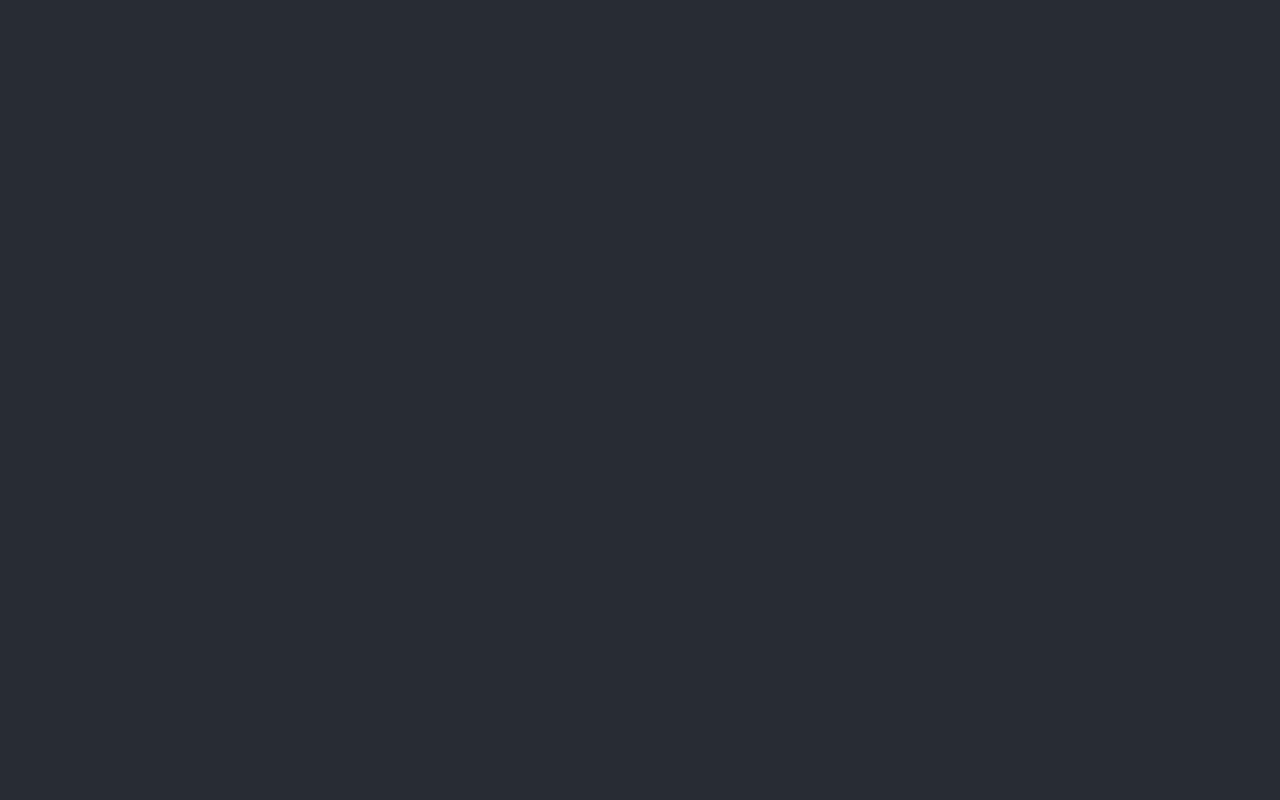
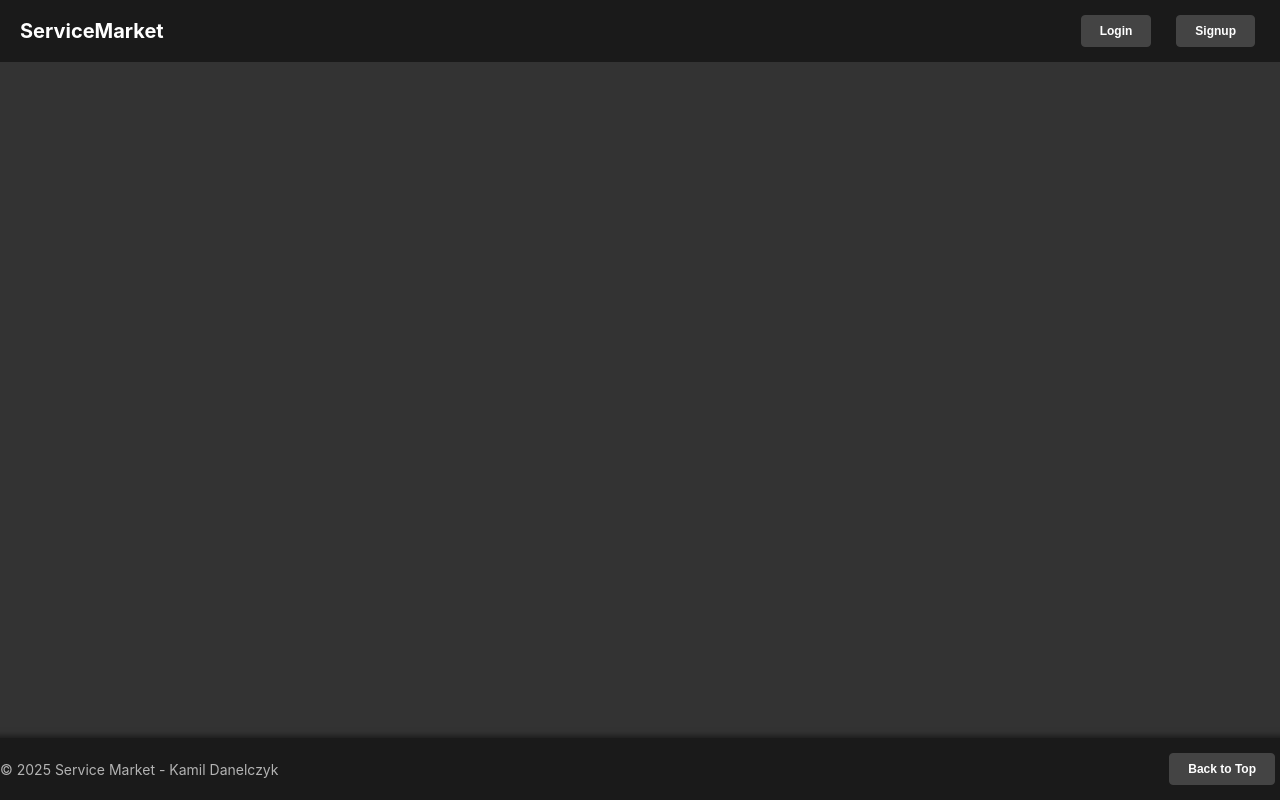
Before and after one commit to kdanelczyk/ServiceMarket, a React (Create React App) app in the folder frontendservice/: page /auth/login in a window 1280 px wide. Built offline with nearby package versions, Linux system fonts and the light colour scheme; no server answers.

Commit message:
add auth hooks and layout with ui

```diff
--- a/frontendservice/package.json
+++ b/frontendservice/package.json
@@ -3,10 +3,13 @@
   "version": "0.1.0",
   "private": true,
   "dependencies": {
+    "axios": "^1.7.9",
     "cra-template": "1.2.0",
     "frontendservice": "file:",
+    "jwt-decode": "^4.0.0",
     "react": "^18.3.1",
     "react-dom": "^18.3.1",
+    "react-router-dom": "^7.1.5",
     "react-scripts": "5.0.1",
     "web-vitals": "^4.2.4"
   },
--- a/frontendservice/src/App.css
+++ b/frontendservice/src/App.css
@@ -1,6 +1,6 @@
 .App {
   text-align: center;
-  background-color: #282c34;
+  background-color: #333;
   min-height: 100vh;
   display: flex;
   flex-direction: column;
--- a/frontendservice/src/App.js
+++ b/frontendservice/src/App.js
@@ -1,10 +1,17 @@
+import { default as React } from 'react';
+import { BrowserRouter } from 'react-router-dom';
 import './App.css';
+import Footer from './components/layout/Footer';
+import Header from './components/layout/Header';
 
 function App() {
   return (
-    <div className="App">
-
-    </div>
+    <BrowserRouter>
+      <div className="App">
+        <Header />
+        <Footer />
+      </div>
+    </BrowserRouter>
   );
 }
 
--- /dev/null
+++ b/frontendservice/src/components/layout/Footer.js
@@ -0,0 +1,37 @@
+import { default as React } from 'react';
+import StyledButton from '../ui/StyledButton';
+
+const Footer = () => (
+    <footer style={styles.footer}>
+        <p style={styles.text}>© 2025 Service Market - Kamil Danelczyk</p>
+        <StyledButton onClick={() => window.scrollTo({ top: 0, behavior: 'smooth' })} style={styles.button}>
+            Back to Top
+        </StyledButton>
+    </footer>
+);
+
+const styles = {
+    footer: {
+        backgroundColor: '#1a1a1a',
+        color: '#b3b3b3',
+        display: 'flex',
+        justifyContent: 'space-between',
+        alignItems: 'center',
+        padding: '10px 20px',
+        position: 'fixed',
+        bottom: '0',
+        width: '100%',
+        boxShadow: '0 -2px 6px rgba(0, 0, 0, 0.5)',
+        zIndex: 1000,
+    },
+    text: {
+        margin: '0',
+        fontSize: '14px',
+        fontWeight: '400',
+    },
+    button: {
+        marginLeft: 'auto',
+    }
+};
+
+export default Footer;
--- /dev/null
+++ b/frontendservice/src/components/layout/Header.js
@@ -0,0 +1,95 @@
+import React, { useEffect, useState } from 'react';
+import { useNavigate } from 'react-router-dom';
+import { useAuth } from '../../hooks/useAuth';
+import { useCategories } from '../../hooks/useCategories';
+import NavigationButtons from '../ui/NavigationButtons';
+import TaskSelectionModal from '../ui/TaskSelectionModal';
+
+const Header = () => {
+    const navigate = useNavigate();
+    const { isLoggedIn, userRole, logout } = useAuth();
+    const categories = useCategories();
+    const [categorySelection, setCategorySelection] = useState(false);
+    const [selectedType, setSelectedType] = useState(null);
+
+    // States for scroll direction
+    const [scrollDirection, setScrollDirection] = useState('up');
+    const [prevScrollY, setPrevScrollY] = useState(0);
+
+    useEffect(() => {
+        const handleScroll = () => {
+            const currentScrollY = window.scrollY;
+            if (currentScrollY > prevScrollY) {
+                setScrollDirection('down');
+            } else {
+                setScrollDirection('up');
+            }
+            setPrevScrollY(currentScrollY);
+        };
+
+        window.addEventListener('scroll', handleScroll);
+        return () => window.removeEventListener('scroll', handleScroll);
+    }, [prevScrollY]);
+
+    const handleCreateTask = () => {
+        setSelectedType(null);
+        setCategorySelection(true);
+    };
+
+    const handleCategorySelection = (categoryId) => {
+        if (selectedType === 'requests') {
+            navigate(`/tasks/requests/new/${categoryId}`);
+        } else if (selectedType === 'offers') {
+            navigate(`/tasks/offers/new/${categoryId}`);
+        }
+        setCategorySelection(false);
+    };
+
+    return (
+        <header
+            style={{
+                ...styles.header,
+                transform: scrollDirection === 'down' ? 'translateY(-100%)' : 'translateY(0)', // Hide when scrolling down
+                transition: 'transform 0.3s ease-in-out', // Smooth transition
+            }}
+        >
+            <h1 onClick={() => navigate('/dashboard')} style={styles.logo}>ServiceMarket</h1>
+            <NavigationButtons isLoggedIn={isLoggedIn} userRole={userRole} onLogout={logout} onCreateTask={handleCreateTask} />
+
+            {categorySelection && (
+                <TaskSelectionModal
+                    categories={categories}
+                    selectedType={selectedType}
+                    onSelectType={setSelectedType}
+                    onSelectCategory={handleCategorySelection}
+                    onClose={() => setCategorySelection(false)}
+                />
+            )}
+        </header>
+    );
+};
+
+const styles = {
+    header: {
+        display: 'flex',
+        justifyContent: 'space-between',
+        alignItems: 'center', // Vertically center the content
+        padding: '10px 20px', // Reduced padding for smaller header
+        backgroundColor: '#1a1a1a',
+        color: 'white',
+        position: 'fixed',  // Fixed to top
+        top: '0',  // Always at the top
+        left: '0',
+        width: '100%',
+        zIndex: 1000,
+        boxSizing: 'border-box', // Make sure padding doesn't affect overall width
+    },
+    logo: {
+        cursor: 'pointer',
+        fontSize: '20px', // Smaller font size
+        margin: '0',
+        padding: '0', // Remove default padding/margin
+    },
+};
+
+export default Header;
--- /dev/null
+++ b/frontendservice/src/components/ui/NavigationButtons.js
@@ -0,0 +1,43 @@
+import React from 'react';
+import { useNavigate } from 'react-router-dom';
+import StyledButton from './StyledButton';
+
+const NavigationButtons = ({ isLoggedIn, userRole, onLogout, onCreateTask }) => {
+    const navigate = useNavigate();
+
+    return (
+        <div style={styles.buttonContainer}>
+            {isLoggedIn ? (
+                <>
+                    {userRole?.includes('ROLE_ADMIN') && (
+                        <>
+                            <StyledButton onClick={() => navigate('/categories/page')}>
+                                Categories
+                            </StyledButton>
+                            <StyledButton onClick={() => navigate('/users/page')}>
+                                Users
+                            </StyledButton>
+                        </>
+                    )}
+                    <StyledButton onClick={onLogout}>Logout</StyledButton>
+                    <StyledButton onClick={onCreateTask}>Create Task</StyledButton>
+                </>
+            ) : (
+                <>
+                    <StyledButton onClick={() => navigate('/auth/login')}>Login</StyledButton>
+                    <StyledButton onClick={() => navigate('/auth/signup')}>Signup</StyledButton>
+                </>
+            )}
+        </div>
+    );
+};
+
+const styles = {
+    buttonContainer: {
+        display: 'flex',
+        justifyContent: 'flex-end',
+        gap: '15px',
+    },
+};
+
+export default NavigationButtons;
--- /dev/null
+++ b/frontendservice/src/components/ui/StyledButton.js
@@ -0,0 +1,41 @@
+import React from 'react';
+
+const buttonStyle = {
+    padding: '8px 18px',
+    borderRadius: '4px',
+    border: '1px solid #444',
+    backgroundColor: '#444',
+    color: '#ffffff',
+    cursor: 'pointer',
+    fontSize: '12px',
+    margin: '5px',
+    fontWeight: 'bold',
+    transition: 'background-color 0.3s ease',
+};
+
+const hoverStyle = {
+    backgroundColor: '#333',
+};
+
+const StyledButton = ({ children, onClick, type = 'button', style, ...props }) => {
+    const [hovered, setHovered] = React.useState(false);
+
+    return (
+        <button
+            type={type}
+            onClick={onClick}
+            style={{
+                ...buttonStyle,
+                ...(hovered ? hoverStyle : {}),
+                ...style,
+            }}
+            onMouseEnter={() => setHovered(true)}
+            onMouseLeave={() => setHovered(false)}
+            {...props}
+        >
+            {children}
+        </button>
+    );
+};
+
+export default StyledButton;
--- /dev/null
+++ b/frontendservice/src/components/ui/TaskSelectionModal.js
@@ -0,0 +1,59 @@
+// src/components/ui/TaskSelectionModal.js
+import React from 'react';
+import StyledButton from './StyledButton';
+
+const TaskSelectionModal = ({ categories, selectedType, onSelectType, onSelectCategory, onClose }) => {
+    return (
+        <div style={styles.overlay}>
+            <div style={styles.modal}>
+                {selectedType ? (
+                    <>
+                        <p style={styles.text}>Please select category:</p>
+                        {categories.map((category) => (
+                            <StyledButton key={category.id} onClick={() => onSelectCategory(category.id)}>
+                                {category.name}
+                            </StyledButton>
+                        ))}
+                    </>
+                ) : (
+                    <>
+                        <p style={styles.text}>Please select type of task:</p>
+                        <StyledButton onClick={() => onSelectType('requests')}>Requests</StyledButton>
+                        <StyledButton onClick={() => onSelectType('offers')}>Offers</StyledButton>
+                    </>
+                )}
+                <StyledButton onClick={onClose}>Cancel</StyledButton>
+            </div>
+        </div>
+    );
+};
+
+const styles = {
+    overlay: {
+        position: 'fixed',
+        top: 0,
+        left: 0,
+        right: 0,
+        bottom: 0,
+        backgroundColor: 'rgba(0, 0, 0, 0.5)',
+        zIndex: 999,
+    },
+    modal: {
+        position: 'fixed',
+        top: '50%',
+        left: '50%',
+        transform: 'translate(-50%, -50%)',
+        backgroundColor: '#2f2f2f',
+        padding: '15px',
+        borderRadius: '8px',
+        boxShadow: '0 4px 8px rgba(0,0,0,0.3)',
+        textAlign: 'center',
+    },
+    text: {
+        marginBottom: '15px',
+        fontSize: '14px',
+        color: '#ffffff',
+    },
+};
+
+export default TaskSelectionModal;
--- /dev/null
+++ b/frontendservice/src/hooks/useAuth.js
@@ -0,0 +1,22 @@
+import { useEffect, useState } from 'react';
+import { getUserRole, getUsername } from '../utils/auth';
+
+export const useAuth = () => {
+    const [isLoggedIn, setIsLoggedIn] = useState(false);
+    const [userRole, setUserRole] = useState(null);
+    const [username, setUsername] = useState(null);
+
+    useEffect(() => {
+        const token = localStorage.getItem('token');
+        setIsLoggedIn(!!token);
+        setUserRole(getUserRole(token));
+        setUsername(getUsername(token));
+    }, []);
+
+    const logout = () => {
+        localStorage.removeItem('token');
+        window.location.href = '/auth/login';
+    };
+
+    return { isLoggedIn, userRole, username, logout };
+};
```
Also changed, not shown: 1 other file (tests, documents, lock files or other folders).
